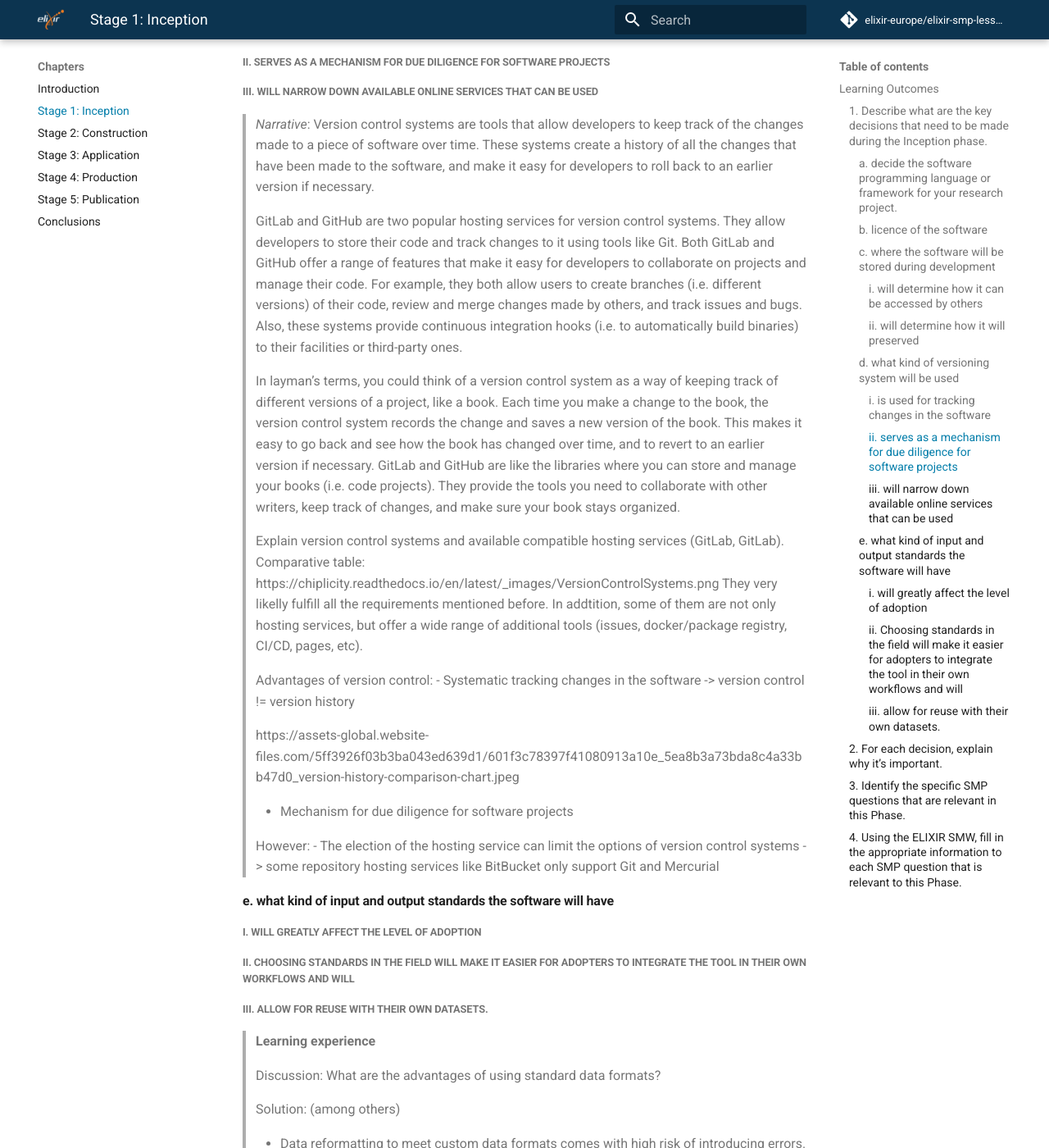
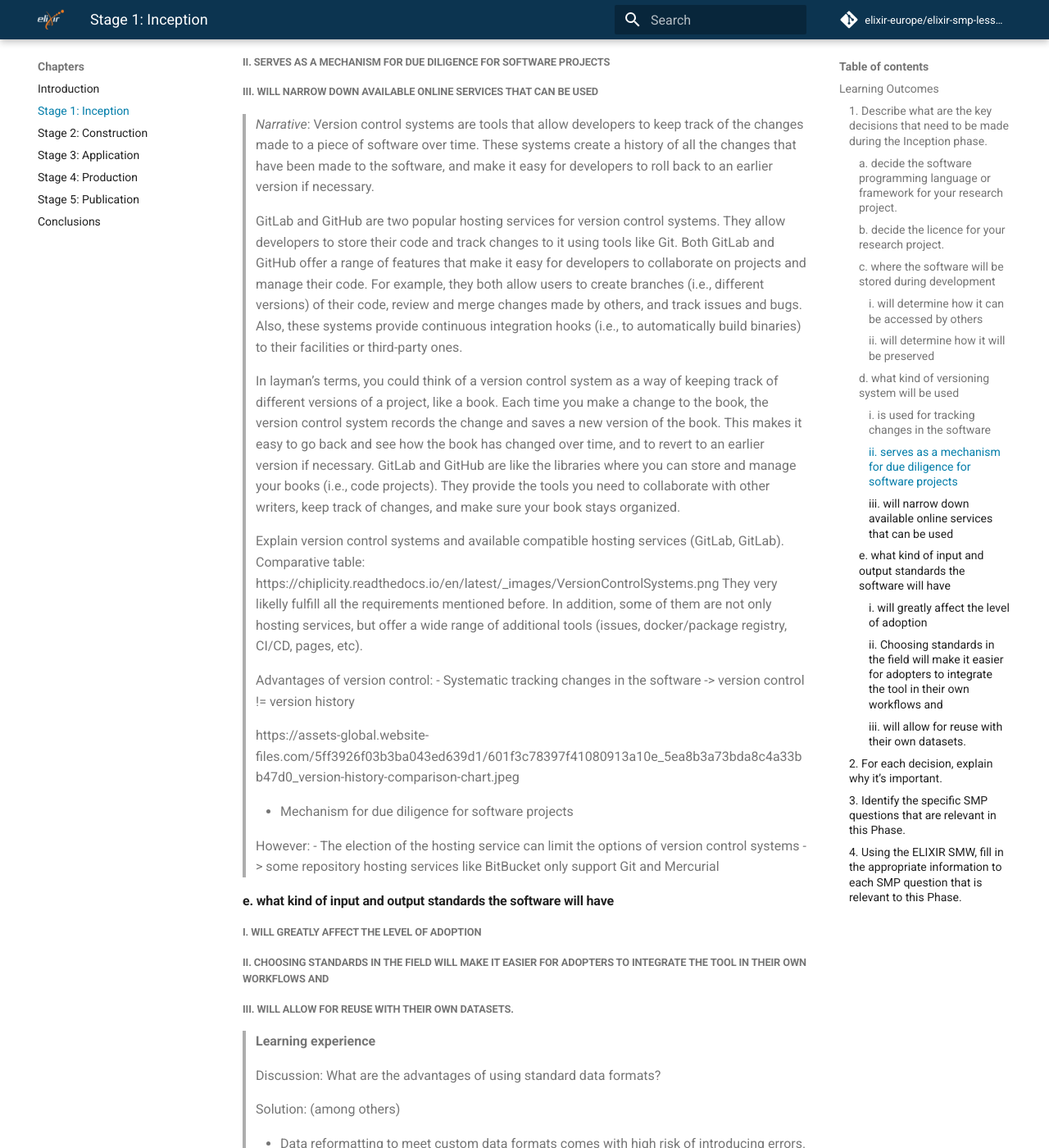
Before and after one commit to elixir-europe/elixir-smp-lesson, an MkDocs documentation site: the page built from docs/chapters/stage1_inception.md, in a window 1280 px wide and 1400 px high, scrolled down 3166 px. Shown: the whole window at 82% size. Built offline with MkDocs 1.6.1 and Material for MkDocs 9.7.7, drawn with Linux system fonts in a browser that asks for light colours; emoji names are drawn with the system emoji font; comment, search, counter and statistics services are not loaded; some of the changed text lies outside the part shown.

Commit message:
Update stage1 with basic review

````diff
--- a/docs/chapters/stage1_inception.md
+++ b/docs/chapters/stage1_inception.md
@@ -26,10 +26,10 @@
 #### a. decide the software programming language or framework for your research project.
 
  > *Narrative*: Explain that any programming language is fine to write the software which helps on the research of your scientific problem, but sometimes there are restrictions.
- > First of all, if you only have experience with a single programming language, then the choice of software code language used in the project is almost taken.
- > Any programming language (and its ecosystem) has its own strong points and weaknesses. Most of the time any programming language can be used. You should choose the one you are comfortable with.
- > But sometimes you do not have choice, because either you only know a single programming language, or you are aiming to use specialised hardware, and / or the existing libraries which will cut down the needed development time are tied to one or another language.
- > In some cases, it is the target ecosystem the determining point. Software communities like bioconductor, machine learning, bioconda or text mining, for instance, only provides feedback on their favoured programming languages.
+ > First of all, if you only have experience with a single programming language, then the decision regarding the software code language to be used in the project is almost taken.
+ > Any programming language (and its ecosystem) has its own strong points and weaknesses. In most cases, any programming language can be used. You should choose the one you are comfortable with.
+ > However, sometimes you do not have choice, because either you only know a single programming language, or you are aiming to use specialised hardware, and / or the existing libraries which will reduce the required development time are tied to one or another language.
+ > In some cases, the target ecosystem is the determining factor. Software communities like bioconductor, machine learning, bioconda or text mining, for instance, only provide feedback on their favoured programming languages.
 
  >**Learning experience**
  >
@@ -53,7 +53,7 @@
 
         Most of the single-cell analysis related libraries are available either in R or Python. You can still use any language you already know (for instance, Julia), but it will be harder, as some key libraries will not be available in them.
 
-#### b. licence of the software
+#### b. decide the licence for your research project.
 
  > *Narrative*: Explain what a license is. The license will determine the rules for access and use of the software. It is a legal document, usually composed by a lawyer.
  > A software license is a legal agreement that outlines the terms and conditions under which a piece of software can be used, distributed, and modified. It's essentially a set of rules that govern how the software can be used and by whom.
@@ -104,12 +104,12 @@
 
 > **Learning experience**
 >
-> *Exercise*: brainstorm which are the requirements for a system used to store code while it is being developed.
+> *Exercise*: brainstorm which are the requirements for a system, used to store code while it is being developed.
 
 > *Narrative*: Explain the different code hosting options (gitlab, github, bitbucket, sourceforge, ...).
 > Depending on the requirements, like privacy-related ones, some systems will be more suitable (GitLab private instance, for example).
 
-##### ii. will determine how it will preserved
+##### ii. will determine how it will be preserved
 
 > *Narrative*:
 > Self hosted solutions will require us to explicitly push releases of the software source code to either internal backup systems or third party services (osf.io, zenodo, B2SHARE, SSI).
@@ -125,12 +125,12 @@
 > *Narrative*:
 > Version control systems are tools that allow developers to keep track of the changes made to a piece of software over time. These systems create a history of all the changes that have been made to the software, and make it easy for developers to roll back to an earlier version if necessary.
 >
-> GitLab and GitHub are two popular hosting services for version control systems. They allow developers to store their code and track changes to it using tools like Git. Both GitLab and GitHub offer a range of features that make it easy for developers to collaborate on projects and manage their code. For example, they both allow users to create branches (i.e. different versions) of their code, review and merge changes made by others, and track issues and bugs. Also, these systems provide continuous integration hooks (i.e. to automatically build binaries) to their facilities or third-party ones.
+> GitLab and GitHub are two popular hosting services for version control systems. They allow developers to store their code and track changes to it using tools like Git. Both GitLab and GitHub offer a range of features that make it easy for developers to collaborate on projects and manage their code. For example, they both allow users to create branches (i.e., different versions) of their code, review and merge changes made by others, and track issues and bugs. Also, these systems provide continuous integration hooks (i.e., to automatically build binaries) to their facilities or third-party ones.
 >
-> In layman's terms, you could think of a version control system as a way of keeping track of different versions of a project, like a book. Each time you make a change to the book, the version control system records the change and saves a new version of the book. This makes it easy to go back and see how the book has changed over time, and to revert to an earlier version if necessary. GitLab and GitHub are like the libraries where you can store and manage your books (i.e. code projects). They provide the tools you need to collaborate with other writers, keep track of changes, and make sure your book stays organized.
+> In layman's terms, you could think of a version control system as a way of keeping track of different versions of a project, like a book. Each time you make a change to the book, the version control system records the change and saves a new version of the book. This makes it easy to go back and see how the book has changed over time, and to revert to an earlier version if necessary. GitLab and GitHub are like the libraries where you can store and manage your books (i.e., code projects). They provide the tools you need to collaborate with other writers, keep track of changes, and make sure your book stays organized.
 >
 > Explain version control systems and available compatible hosting services (GitLab, GitLab). Comparative table: https://chiplicity.readthedocs.io/en/latest/_images/VersionControlSystems.png
-> They very likelly fulfill all the requirements mentioned before. In addtition, some of them are not only hosting services, but offer a wide range of additional tools (issues, docker/package registry, CI/CD, pages, etc).
+> They very likelly fulfill all the requirements mentioned before. In addition, some of them are not only hosting services, but offer a wide range of additional tools (issues, docker/package registry, CI/CD, pages, etc).
 >
 > Advantages of version control:
 > - Systematic tracking changes in the software -> version control != version history
@@ -146,8 +146,8 @@
 #### e. what kind of input and output standards the software will have
 
 ##### i. will greatly affect the level of adoption
-##### ii. Choosing standards in the field will make it easier for adopters to integrate the tool in their own workflows and will
-##### iii. allow for reuse with their own datasets.
+##### ii. Choosing standards in the field will make it easier for adopters to integrate the tool in their own workflows and
+##### iii. will allow for reuse with their own datasets.
 
 > **Learning experience**
 >
@@ -192,8 +192,8 @@
  e. what kind of input and output standards the software will have
 
  - i. will greatly affect the level of adoption
- - ii. Choosing standards in the field will make it easier for adopters to integrate the tool in their own workflows and will
- - iii. allow for reuse with their own datasets.
+ - ii. Choosing standards in the field will make it easier for adopters to integrate the tool in their own workflows and
+ - iii. will allow for reuse with their own datasets.
  ```
 
 ### 3. Identify the specific SMP questions that are relevant in this Phase.
````
Also changed, not shown: other parts of docs/chapters/stage1_inception.md (+9 -9 lines).
